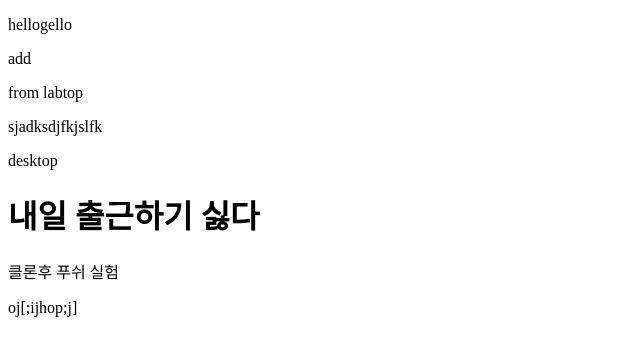
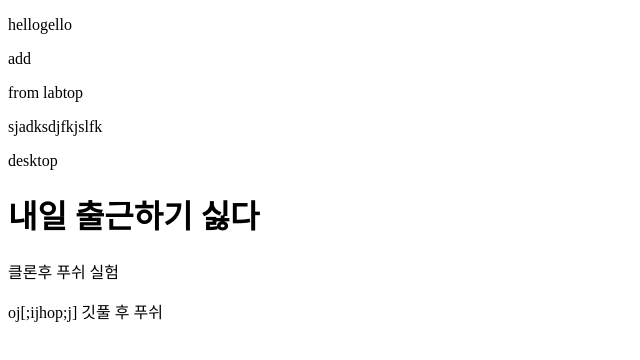
Before and after one commit to Seungwooyun427/codingApple, a plain HTML site: page test.html in a window 1280 px wide. Shown: the whole page, without its empty margins (0-640 px from the left). Drawn offline with Linux system fonts and the light colour scheme.

Commit message:
풀 후 푸쉬

```diff
--- a/test.html
+++ b/test.html
@@ -15,5 +15,6 @@
     <h1>내일 출근하기 싫다</h1>
     <p>클론후 푸쉬 실험</p>
     oj[;ijhop;j]
+    깃풀 후 푸쉬
 </body>
 </html>
```
Also changed, not shown: 1 other file.
